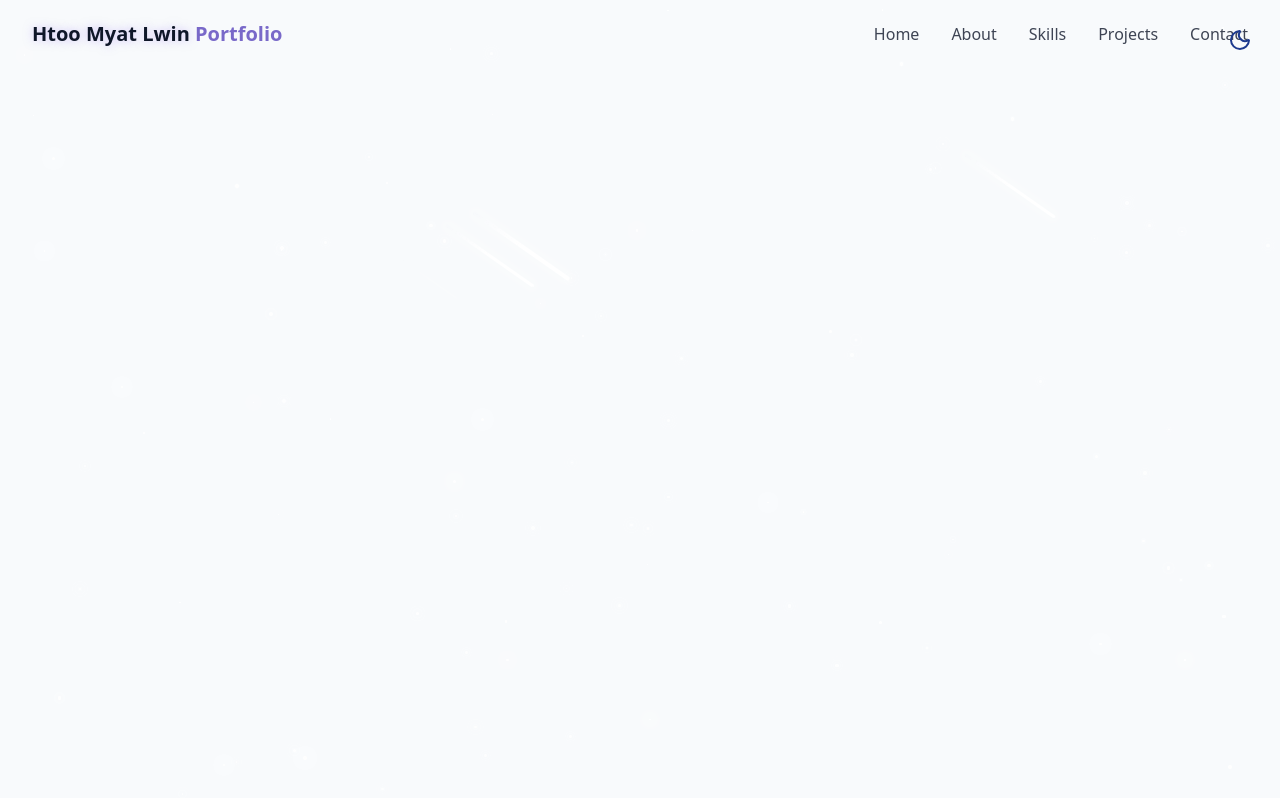
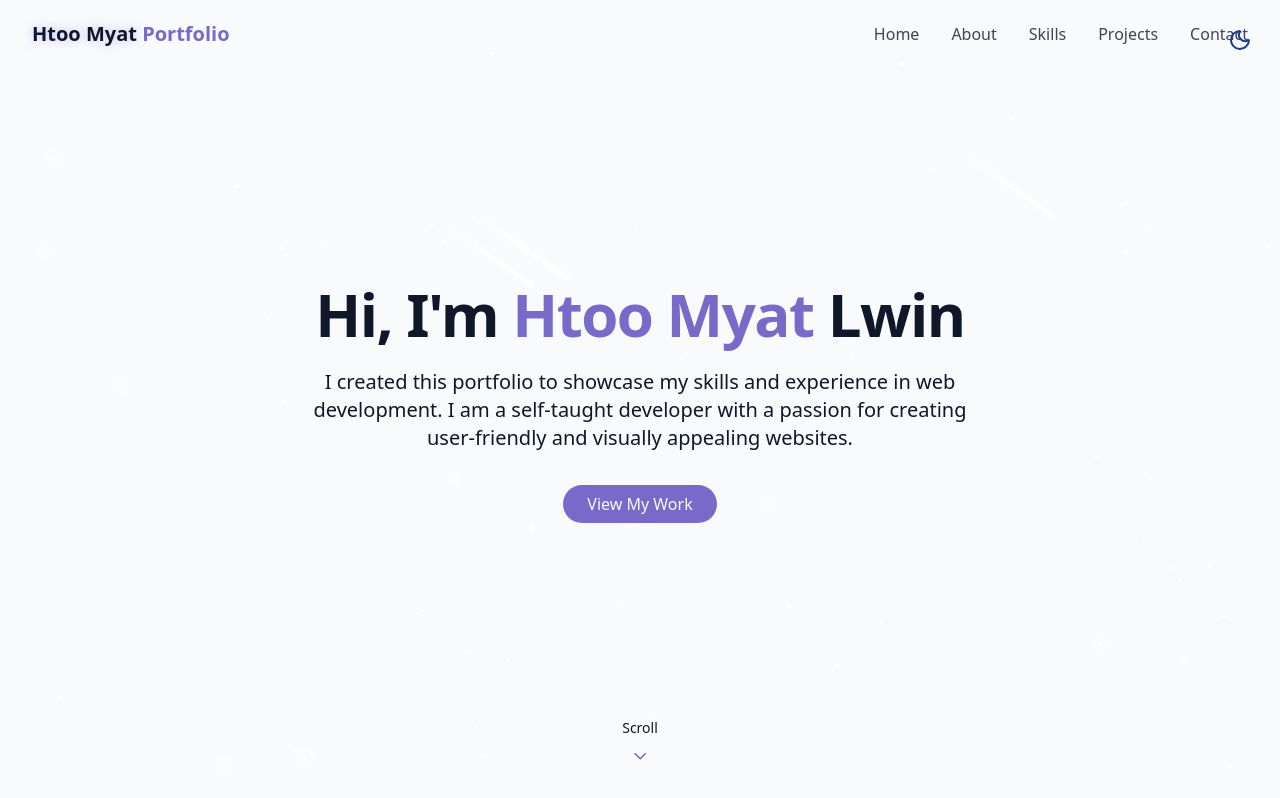
Before and after one commit to Htoomyat99/my_portfolio, a React (Vite) app: page / in a window 1280 px wide. Built offline with nearby package versions, Linux system fonts and the light colour scheme.

Commit message:
add HeroSection

```diff
--- /dev/null
+++ b/src/components/HeroSection.tsx
@@ -0,0 +1,41 @@
+import { ChevronDown } from "lucide-react";
+
+export default function HeroSection() {
+  return (
+    <section
+      id="hero"
+      className="relative min-h-screen flex flex-col items-center justify-center px-4"
+    >
+      <div className="container max-w-4xl mx-auto text-center z-10">
+        <div className="space-y-6">
+          <h1 className="text-4xl md:text-6xl font-bold tracking-tight">
+            <span className="opacity-0 animate-fade-in">Hi, I'm</span>
+            <span className="text-primary opacity-0 animate-fade-in-delay-1">
+              {" "}
+              Htoo Myat
+            </span>
+            <span className="opacity-0 animate-fade-in-delay-2"> Lwin</span>
+          </h1>
+
+          <p className="text-lg md:text-xl text-muted-foreground max-w-2xl mx-auto opacity-0 animate-fade-in-delay-3">
+            I created this portfolio to showcase my skills and experience in web
+            development. I am a self-taught developer with a passion for
+            creating user-friendly and visually appealing websites.
+          </p>
+
+          <div className="pt-4 opacity-0 animate-fade-in-delay-4">
+            <a href="projects" className="cosmic-button">
+              View My Work
+            </a>
+          </div>
+        </div>
+      </div>
+
+      <div className="absolute bottom-8 left-1/2 transform -translate-x-1/2 flex flex-col items-center animate-bounce">
+        <span className="text-sm mb-2">Scroll</span>
+
+        <ChevronDown className="h-5 w-5 text-primary" />
+      </div>
+    </section>
+  );
+}
--- a/src/components/NavBar.tsx
+++ b/src/components/NavBar.tsx
@@ -37,7 +37,7 @@
           className="text-xl font-bold text-primary flex items-center"
         >
           <span className="relative z-10">
-            <span className="text-glow text-foreground">Htoo Myat Lwin</span>{" "}
+            <span className="text-glow text-foreground">Htoo Myat</span>{" "}
             Portfolio
           </span>
         </a>
--- a/src/pages/Home.tsx
+++ b/src/pages/Home.tsx
@@ -1,7 +1,7 @@
+import HeroSection from "@/components/HeroSection";
 import NavBar from "@/components/NavBar";
 import StarBackground from "@/components/StarBackground";
 import ThemeToggle from "@/components/ThemeToggle";
-import React from "react";
 
 export default function Home() {
   return (
@@ -11,6 +11,10 @@
       <StarBackground />
 
       <NavBar />
+
+      <main>
+        <HeroSection />
+      </main>
     </div>
   );
 }
```
